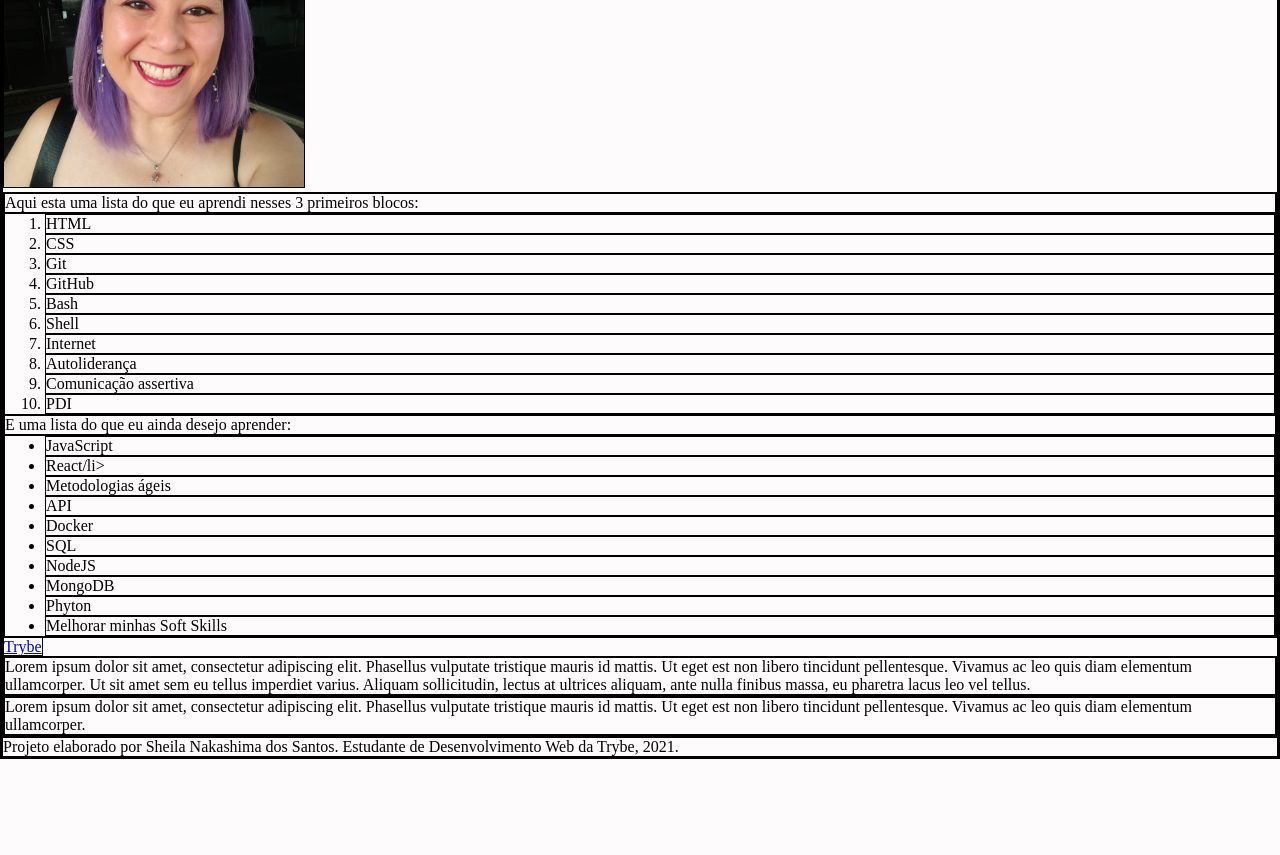
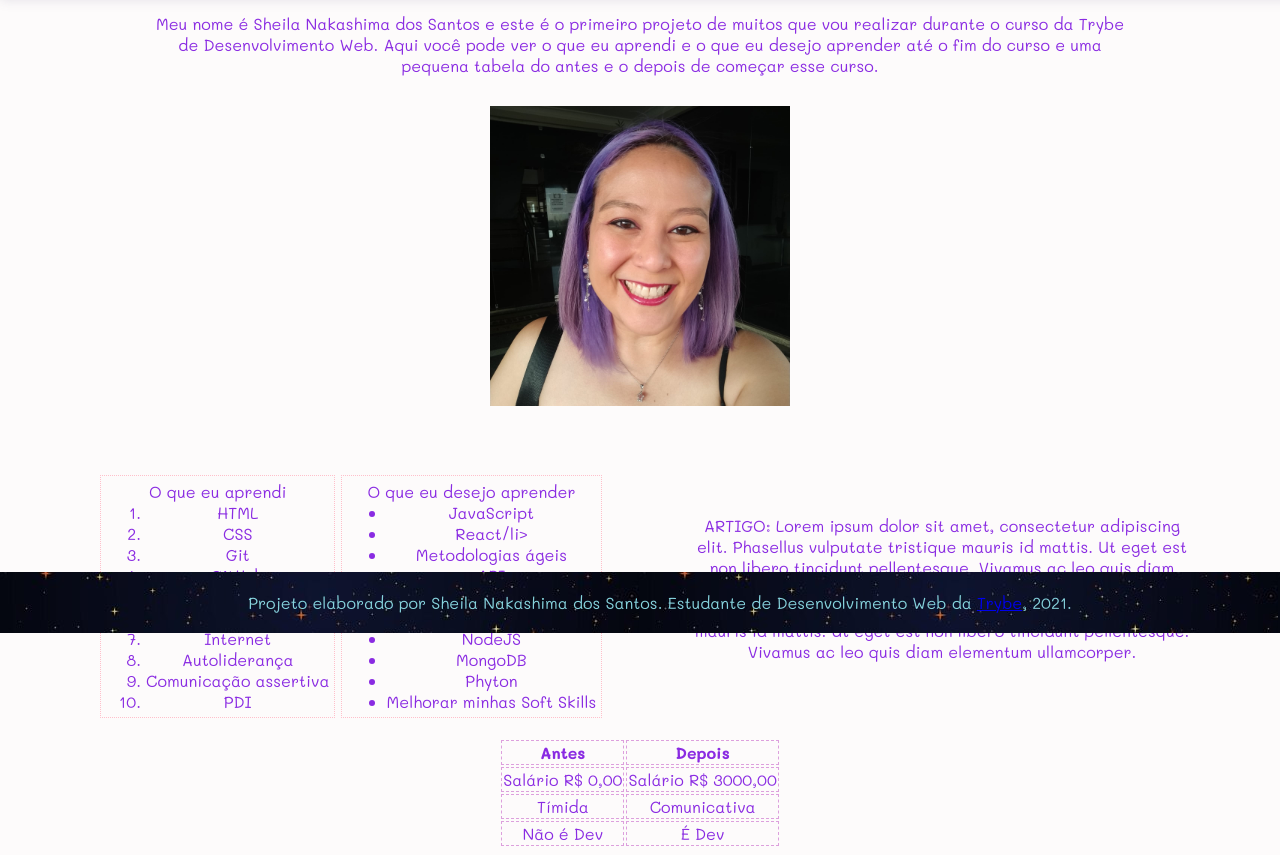
Before and after one commit to SheilaNS/project-lessons-learned, a website: page index.html in a window 1280 px wide. Shown: the part 167-1022 px from the top of the page. Before the commit the page ends 926 px from the top, so only its background shows below. Drawn offline with Linux system fonts and the light colour scheme.

Commit message:
Aplicação de CSS e finalização do projeto

```diff
--- a/index.html
+++ b/index.html
@@ -5,6 +5,9 @@
     <meta charset="UTF-8">
     <meta http-equiv="X-UA-Compatible" content="IE=edge">
     <meta name="viewport" content="width=device-width, initial-scale=1.0">
+    <link rel="preconnect" href="https://fonts.googleapis.com">
+    <link rel="preconnect" href="https://fonts.gstatic.com" crossorigin>
+    <link href="https://fonts.googleapis.com/css2?family=Caveat:wght@400;500;600;700&family=Mali:ital,wght@0,200;0,300;0,400;0,500;0,600;0,700;1,200;1,300;1,400;1,500;1,600;1,700&family=Quicksand:wght@300;400;500;600;700&display=swap" rel="stylesheet">
     <link rel="stylesheet" href="style.css">
     <title>Lessons Learned: SheilaNS</title>
 </head>
@@ -12,12 +15,27 @@
 <body>
     <header id="cabecalho">
         <h1 id="titulo">Lessons Learned by Sheila Nakahsima dos Santos</h1>
-        <nav class="menu-contatos">LinkedIn | GitHub | Instagram</nav>
+        <nav class="menu-contatos">
+            <ul>
+                <li><a href="https://www.linkedin.com/in/sheila-nakashima-dos-santos/" target="_blank"><img
+                            src="/images/linkedin.png" alt="Imagem do LinkedIn"></a></li>
+                <li><a href="https://github.com/SheilaNS" target="_blank"><img src="/images/github.png"
+                            alt="Imagem do GitHub"></a></li>
+                <li><a href="https://www.instagram.com/sheinaka/" target="_blank"><img src="/images/instagram.png"
+                            alt="Imagem do Instagram"></a></li>
+            </ul>
+        </nav>
     </header>
     <main>
+        <section class="apresentacao">
+            <p>Meu nome é Sheila Nakashima dos Santos e este é o primeiro projeto de muitos que vou realizar durante o
+                curso da Trybe de Desenvolvimento Web. Aqui você pode ver o que eu aprendi e o que eu desejo aprender até o fim do curso
+                e uma pequena tabela do antes e o depois de começar esse curso.</p>
             <img src="/images/eu.jpeg" id="minha_foto" alt="Minha Foto">
-        <section>
-            <p>Aqui esta uma lista do que eu aprendi nesses 3 primeiros blocos:</p>
+        </section>
+        <section class="aprendizado lado-esquerdo">
+            <section class="lista">
+                <p>O que eu aprendi</p>
                 <ol id="licoes_aprendidas">
                     <li>HTML</li>
                     <li>CSS</li>
@@ -30,7 +48,9 @@
                     <li>Comunicação assertiva</li>
                     <li>PDI</li>
                 </ol>
-            <p>E uma lista do que eu ainda desejo aprender:</p>
+            </section>
+            <section class="lista">
+                <p>O que eu desejo aprender</p>
                 <ul id="licoes_a_aprender">
                     <li>JavaScript</li>
                     <li>React/li>
@@ -44,21 +64,43 @@
                     <li>Melhorar minhas Soft Skills</li>
                 </ul>
             </section>
-        <a href="https://www.betrybe.com/" target="_blank">Trybe</a>
+        </section>
+        <article class="lado-direito">
+            <p>ARTIGO: Lorem ipsum dolor sit amet, consectetur adipiscing elit. Phasellus vulputate tristique mauris id
+                mattis.
+                Ut eget est non libero tincidunt pellentesque. Vivamus ac leo quis diam elementum ullamcorper.Lorem
+                ipsum dolor sit amet, consectetur adipiscing elit. Phasellus vulputate tristique mauris id mattis.
+                Ut eget est non libero tincidunt pellentesque. Vivamus ac leo quis diam elementum ullamcorper.</p>
+        </article>
+        <section class="tabela">
+            <table>
+                <tr>
+                    <th>Antes</th>
+                    <th>Depois</th>
+                </tr>
+                <tr>
+                    <td>Salário R$ 0,00</td>
+                    <td>Salário R$ 3000,00</td>
+                </tr>
+                <tr>
+                    <td>Tímida</td>
+                    <td>Comunicativa</td>
+                </tr>
+                <tr>
+                    <td>Não é Dev</td>
+                    <td>É Dev</td>
+                </tr>
+            </table>
+        </section>
 
-        <article>
-            <p>Lorem ipsum dolor sit amet, consectetur adipiscing elit. Phasellus vulputate tristique mauris id mattis.
-                Ut eget est non libero tincidunt pellentesque. Vivamus ac leo quis diam elementum ullamcorper. Ut sit
-                amet sem eu tellus imperdiet varius. Aliquam sollicitudin, lectus at ultrices aliquam, ante nulla
-                finibus massa, eu pharetra lacus leo vel tellus.</p>
-        </article>
         <aside>
             <p>Lorem ipsum dolor sit amet, consectetur adipiscing elit. Phasellus vulputate tristique mauris id mattis.
                 Ut eget est non libero tincidunt pellentesque. Vivamus ac leo quis diam elementum ullamcorper.</p>
         </aside>
 
     </main>
-    <footer id="rodape">Projeto elaborado por Sheila Nakashima dos Santos. Estudante de Desenvolvimento Web da Trybe,
+    <footer id="rodape">Projeto elaborado por Sheila Nakashima dos Santos. Estudante de Desenvolvimento Web da <a
+            href="https://www.betrybe.com/" target="_blank">Trybe</a>,
         2021.</footer>
 </body>
 
--- a/style.css
+++ b/style.css
@@ -1,23 +1,119 @@
 * {
     margin: 0;
-    border: 1px solid black;
+    border: 0;
 }
 
 body {
     background-color: rgb(253, 251, 251);
+    font-family: 'Mali', cursive;
+    color: blueviolet;
 }
+
+header {
+    padding: 20px;
+    box-shadow: 0 2px 12px rgb(100 95 136 / 20%);
+    background-color: #ffffff;
+}
+
+main {
+    text-align: center;
+    padding: 0 20px;
+    margin-bottom: 80px;
+}
+
 
 #cabecalho {
     position: fixed;
     top: 0;
+    z-index: 2;
+    width: 100%;
+    background-image: url(/images/star-header.jpg);
 }
 
 #titulo {
-
+    font-size: 40px;
+    line-height: 80px;
+    text-align: center;
+    color: #87d4de;
 }
 
 #minha_foto {
     width: 300px;
+    margin-top: 30px;
+}
+
+#rodape {
+    position: fixed;
+    bottom: 0;
+    z-index: 2;
+    padding: 20px;
+    width: 100%;
+    text-align: center;
+    background-image: url(/images/star-header.jpg);
+    color: #87d4de;
+}
+
+.apresentacao {
     position: relative;
-    margin-top: 50px;
+    width: 80%;
+    margin:5px auto;
+    margin-top: 180px;
 }
+
+.menu-contatos ul {
+    text-align: center;
+    list-style-type: none;
+    margin: 0;
+    padding: 0;
+    overflow: hidden;
+}
+
+.menu-contatos li {
+    display: inline-block;
+    text-decoration: none;
+}
+
+.menu-contatos img {
+    width: 40px;
+}
+
+.tabela {
+    clear: both;
+    margin: 5px auto;
+}
+
+table {
+    margin: 5px auto;
+}
+
+.tabela tr, .tabela th , .tabela td {
+    border-collapse: collapse;
+    border:plum dashed 1px;
+}
+
+.lista {
+    display: inline-block;
+    margin: 20px auto;
+    border: 1px dotted pink;
+    padding: 5px;
+}
+
+.lado-esquerdo {
+    float:left;
+    padding: 40px;
+    padding-left: 80px;
+    padding-bottom: 0px;
+}
+
+.lado-direito {
+    float:right;
+    width: 40%;
+    padding: 40px;
+    padding-top: 100px;
+    padding-right: 70px;
+}
+aside {
+    width: 400px;
+    margin: 5px auto;
+    padding: 5px;
+}
```
Also changed, not shown: images/azul-claro.jpg (added), images/github.png (added), images/instagram.png (added), images/linkedin.png (added), images/star-header.jpg (added). Lines whose indentation alone changed are shown as unchanged.
